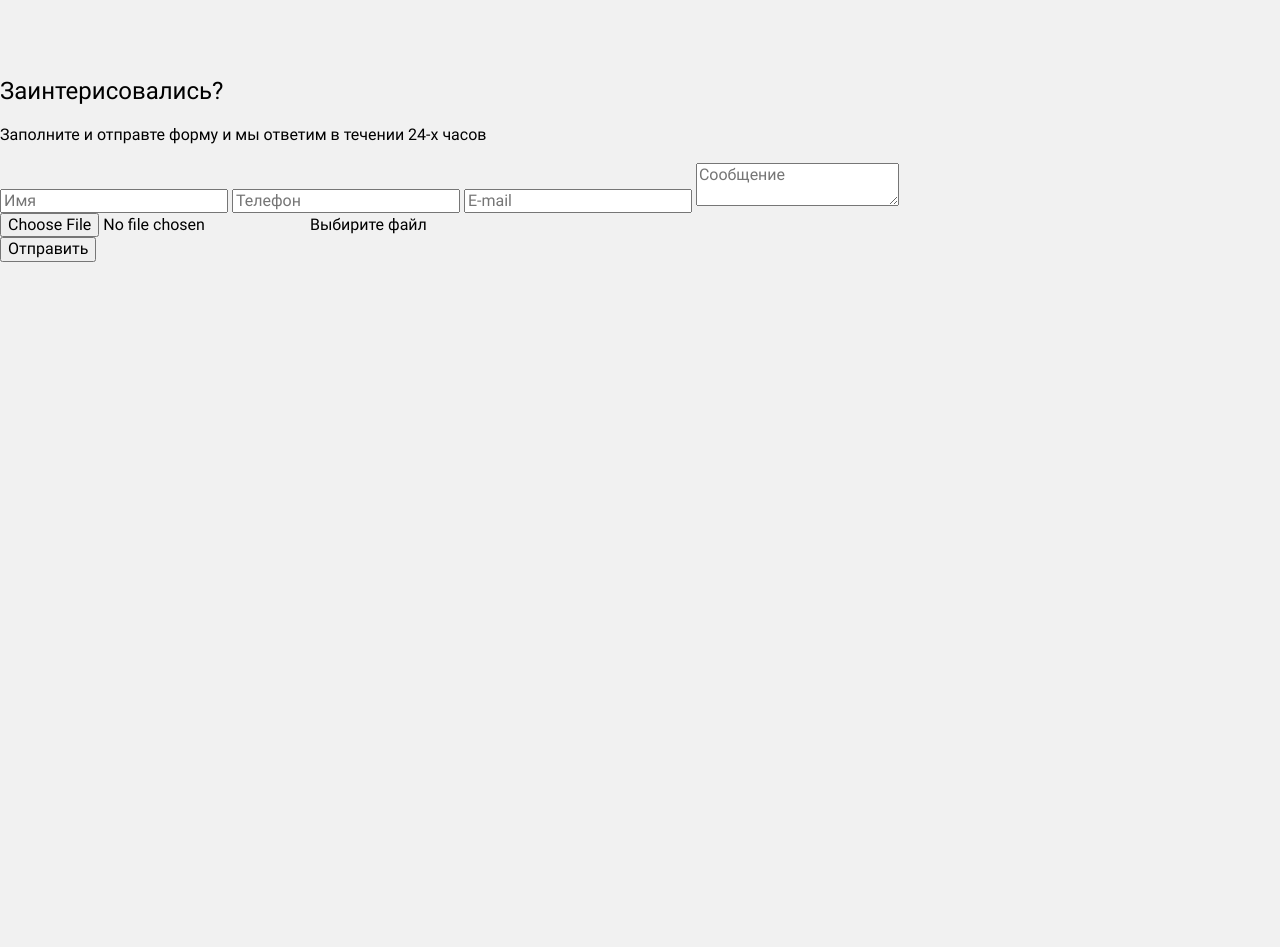
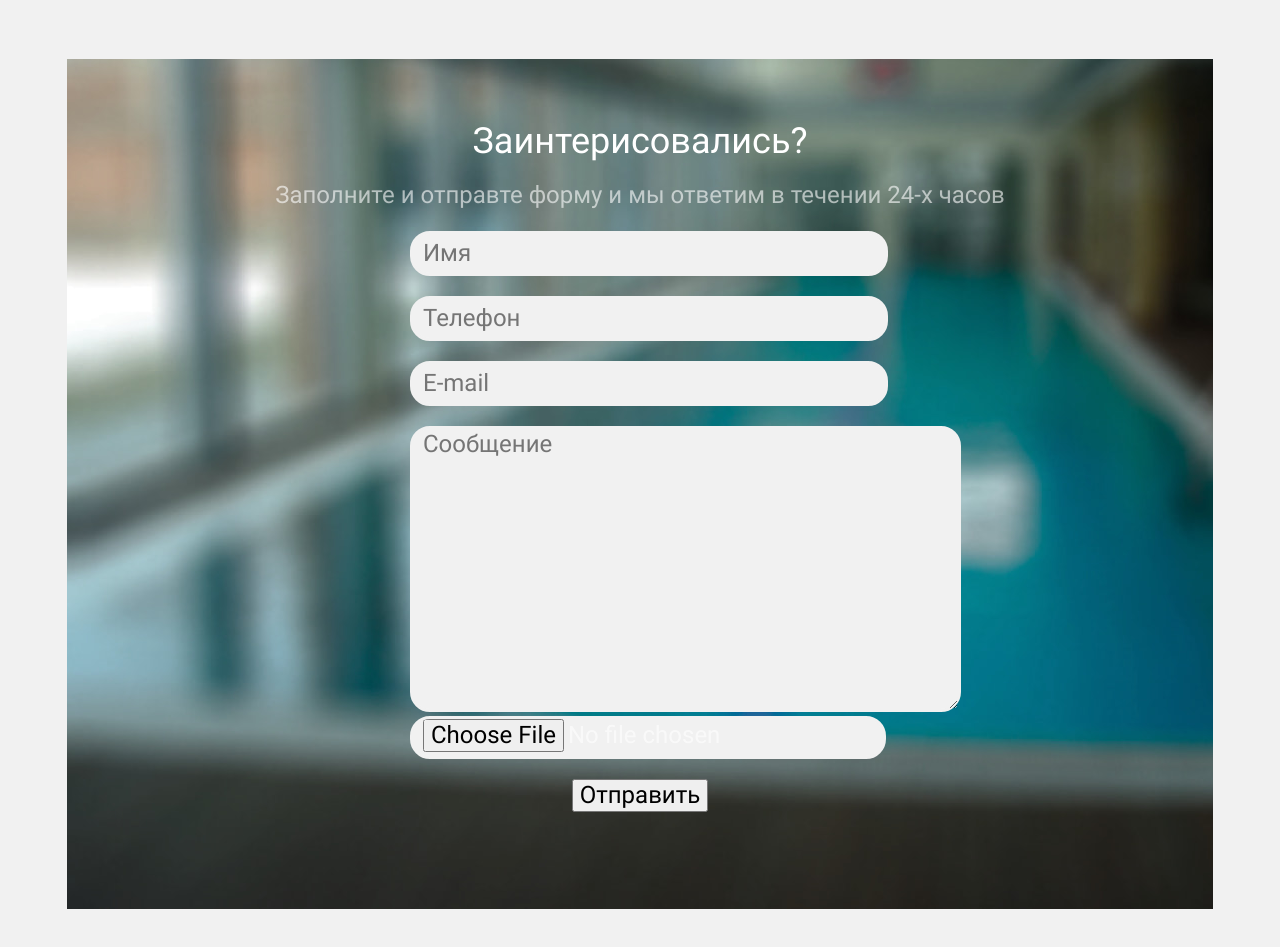
Before and after one commit to kirill-782001/Kema, a plain HTML site: page index.html in a window 1280 px wide. Shown: the part 1260-2207 px from the top of the page. Before the commit the page ends 1522 px from the top, so only its background shows below. Drawn offline with Linux system fonts and the light colour scheme.

Commit message:
pause
Наведен порядок в CSS.
Осталась:
Блок с формой;
Подвал.

```diff
--- a/css/style.css
+++ b/css/style.css
@@ -19,16 +19,19 @@
 body {
   margin: auto;
   padding: 0;
-  background-color: #f1f1f1;
+
   font-family: 'Roboto', 'Arial', sans-serif;
   font-style: normal;
   font-size: 16px;
   line-height: 24px;
+
+  background-color: #f1f1f1;
   color: black;
 }
 
 a {
   text-decoration: none;
+
   color: black;
 }
 
@@ -36,10 +39,13 @@ a {
 imput[tupe="chekbox"].visually-hidden,
 imput[tupe="radio"].visually-hidden {
   position: absolute;
+
   width: 1px;
   height: 1px;
   margin: -1px;
+
   border: 0;
+
   white-space: nowrap;
   clip-path: inset(100%);
   clip: rect(0 0 0 0);
@@ -56,6 +62,7 @@ imput[tupe="radio"].visually-hidden {
   display: flex;
   justify-content: space-between;
   align-items: center;
+
   width: 1146px;
   margin: 0 auto;
   padding: 40px 0;
@@ -69,6 +76,7 @@ imput[tupe="radio"].visually-hidden {
 .site-nav {
   display: flex;
   justify-content: space-between;
+
   width: 890px;
   margin: 0;
   padding: 0;
@@ -76,20 +84,21 @@ imput[tupe="radio"].visually-hidden {
 }
 
 .header-link {
+  padding: 10px 10px;
+
   font-weight: 700;
-  padding: 10px 10px;
 }
 
 .site-nav a:hover,
 .site-nav a:focus {
   color: #4682B4;
-  /*border: 3px solid #87CEFA;*/
   outline: none;
 }
 
 .features {
   width: 100%;
   min-height: 320px;
+
   background: radial-gradient(50% 50% at 50% 50%,
   rgba(135, 206, 250, 0) 0%, #87CEFA 96.15%);
 }
@@ -97,9 +106,10 @@ imput[tupe="radio"].visually-hidden {
 .features-wrapper {
   display: flex;
   justify-content: space-between;
+
+  max-width: 1146px;
   margin: 0 auto;
   padding-top: 20px;
-  max-width: 1146px;
 }
 
 .features-container {
@@ -107,43 +117,50 @@ imput[tupe="radio"].visually-hidden {
   flex-direction: column;
   justify-content: space-between;
   align-items: center;
-  padding-top: 40px;
+
   max-width: 566px;
   max-height: 220px;
+  padding-top: 40px;
 }
 
 .features-subtitle {
+  margin: 0;
+
   font-weight: 700;
   font-size: 30px;
-  margin: 0;
   /*временно*/
 }
 
 .features-text {
+  margin: 0;
+
   font-weight: 700;
   font-size: 16px;
   line-height: 25px;
   text-align: center;
-  margin: 0;
   /*временно*/
   color: rgba(0, 0, 0, 0.6);
 }
 
 .features-link {
   padding: 11px 26px;
-  background: #4682B4;
-  border-radius: 30px;
-  border: none;
+
   font-weight: 700;
   font-size: 24px;
   line-height: 28px;
   color: #F1F1F1;
+
+  border: none;
+  border-radius: 30px;
+  background: #4682B4;
 }
 
 .features-link:hover,
 .features-link:focus {
+  color: #4682B4;
+
   background: #f1f1f1;
-  color: #4682B4;
+
   outline: none;
 }
 
@@ -162,6 +179,7 @@ imput[tupe="radio"].visually-hidden {
   display: flex;
   flex-direction: column;
   align-items: center;
+
   max-width: 1146px;
   min-height: 646px;
   margin: 0 auto;
@@ -171,14 +189,16 @@ imput[tupe="radio"].visually-hidden {
 .services-container {
   display: flex;
   justify-content: space-between;
+
   width: 100%;
   padding-top: 60px;
 }
 
 .services-subject {
+  margin: 0;
+
   font-weight: 700;
   font-size: 36px;
-  margin: 0;
   color: #4682B4;
 }
 
@@ -186,38 +206,46 @@ imput[tupe="radio"].visually-hidden {
   display: flex;
   flex-direction: column;
   justify-content: space-between;
+
   width: 355px;
+
   background: white;
   box-shadow: 4px 6px 10px #4682B4;
   border-radius: 30px;
 }
 
 .services-subtitle {
+  margin: 19px 0;
+
   font-weight: 700;
   font-size: 24px;
   text-align: center;
-  margin: 19px 0;
   color: #4682B4;
 }
 
 .services-text {
   margin: 10px 30px;
+
   text-align: center;
   line-height: 20px;
 }
 
 .services-link {
   display: flex;
+
   height: 60px;
+
   border-top: 3px solid #4682B4;
   border-radius: 0 0 29px 29px;
 }
 
 .services-link a {
   padding: 18px 115px;
+
   font-weight: 700;
   font-size: 24px;
   color: #4682B4;
+
   border-radius: 0 0 29px 29px;
 }
 
@@ -225,165 +253,75 @@ imput[tupe="radio"].visually-hidden {
 .services-link:focus,
 .services-link a:hover,
 .services-link a:focus {
+  color: white;
+
   background-color: #4682B4;
-  color: white;
+
   outline: none;
 }
 
-/* .form {
+.form {
   width: 100%;
-  background-color: #4682B4;
+  min-height: 850px;
+
 }
 
 .wrapper-form {
   width: 1146px;
+  min-height: 850px;
+  margin: 0 auto;
+  padding-top: 40px;
+
+  font-size: 24px;
+  font-weight: 700;
+  text-align: center;
+  color: rgba(255, 255, 255, 0.6);
+
+
+  background-image: url("../img/background.jpg");
+  background-repeat: no-repeat;
+}
+
+.wrapper-form h2 {
+  font-size: 36px;
+  color: #ffffff;
+}
+
+.connectoin-form {
+  max-width: 460px;
   margin: 0 auto;
 }
 
-.wrapper-form h2 {
-  margin: 0;
-  padding-top: 40px;
-  text-align: center;
-  font-weight: 700;
-  font-size: 36px;
-  color: #ffffff;
-}
-.wrapper-form p {
-  margin: 0;
-  padding-top: 21px;
-  text-align: center;
-  font-size: 24px;
-  font-weight: 700;
-  color: #B8BEB9;
-}
-
-.appointment-form {
-  padding-top: 37px;
+.connection-item {
+  width: 460px;
   margin: 0 auto;
 }
 
-.appointment-form input[type="file"] {
-  display: none;*/                          /* скрываем input file */
+.connection-item input {
+  width: 460px;
+  height: 37px;
+  margin-bottom: 20px;
+  padding-left: 10px;
+
+  font-size: 24px;
+
+  background: #f1f1f1;
+  border-radius: 20px;
+  border: 3px solid #f1f1f1;
 }
-/*
-.appointment-form div input {
-  width: 100%;
-  height: 37px;
+
+.connection-item textarea {
+  padding-left: 10px;
+
   background-color: #f1f1f1;
   border-radius: 20px;
   border: 3px solid #f1f1f1;
-  margin-bottom: 20px;
-  padding-left: 10px;
-  font-size: 24px;
 }
 
-.appointment-form div textarea {
-  min-width: 460px;
-  min-height: 292px;
-  border-radius: 20px;
-  border: 3px solid #f1f1f1;
-  margin-bottom: 20px;
-  padding-left: 10px;
-  font-size: 24px;
-}
-
-.appointment-form div input:hover,
-.appointment-form div input:focus,
-.appointment-form textarea:hover,
-.appointment-form textarea:focus {
-  border: 3px solid #87CEFA;
+.connection-form input:hover,
+.connection-form input:focus,
+.connection-form textarea:hover,
+.connection-form textarea:focus {
+  border: 3px solid #4682B4;
   outline: none;
 }
-
-.appointment-form div {
-  margin: 0 auto;
-  max-width: 460px;
-}
-
-.file-form {
-  position: relative;
-  overflow: hidden;
-  width: 250px;
-  height: 37px;
-  background: #f1f1f1;
-  border-radius: 20px;
-  border: 3px solid #f1f1f1;
-  color: gray;
-  font-size: 20px;
-  font-weight: 700;
-  text-align: center;
-}
-
-.file-form:hover,
-.file-form:focus {
-  border: 3px solid #87CEFA;
-}
-
-.file-form label {
-  display: block;
-  position: absolute;
-  top: 0;
-  left: 0;
-  width: 100%;
-  height: 100%;
-  cursor: pointer;
-}
-
-.file-form span {
-  line-height: 40px;
-} */
-
-
-
-/* .form {
-  width: 100%;
-  max-height: 850px;
-  padding: 40px 0;
-  background-color: gray;
-}
-
-.wrapper-form {
-  width: 1146px;
-  max-height: 850px;
-  margin: 0 auto;
-  text-align: center;
-}
-
-.wrapper-form h2 {
-  margin: 0;
-  font-weight: 700;
-  font-size: 36px;
-  padding-bottom: 28px;
-  color: #ffffff;
-}
-
-.wrapper-form p {
-  margin: 0;
-  padding: 34px;
-  font-size: 24px;
-  font-weight: 700;
-  color: #B8BEB9;
-}
-
-.appointment-form {
-  display: flex;
-  flex-direction: column;
-  margin: 0 auto;
-  width: 460px;
-}
-
-.appointment-form input {
-  max-width: 460px;
-  height: 40px;
-  border-radius: 20px;
-  border: 0;
-  background: #f1f1f1;
-  box-shadow: inset 0px 0px 4px 6px rgba(0, 0, 0, 0.3);
-  margin-bottom: 20px;
-  padding: 0;
-} */
-
-/* .appointment-form input:hover,
-.appointment-form input:focus {
-  border: 3px solid #4682B4;
-} */
--- a/index.html
+++ b/index.html
@@ -94,25 +94,28 @@
          <div class="wrapper-form">
             <h2>Заинтерисовались?</h2>
             <p>Заполните и&nbsp;отправте форму и&nbsp;мы&nbsp;ответим в&nbsp;течении 24-х часов</p>
-            <form class="appointment-form">
-               <div>
-                  <!-- <label class="visually-hidden" for="name-form">Имя</label> -->
-                  <input type="text" name="text" placeholder="Имя">
-                  <!-- <label class="visually-hidden" for="name-form">Телефон</label> -->
-                  <input type="tel" placeholder="Телефон">
-                  <!-- <label class="visually-hidden" for="name-form">E-mail</label> -->
-                  <input type="email" placeholder="E-mail">
-                  <!-- <label class="visually-hidden" for="name-form">Сообщение</label> -->
-                  <textarea placeholder="Сообщение"></textarea>
+            <form class="connection-form" action="https://echo.htmlacademy.ru" method="post">
+               <div class="connection-item">
+                  <label class="visually-hidden" for="connection-name">Имя</label>
+                  <input id="connection-name" type="text" name="name" placeholder="Имя">
                </div>
-               <div class="file-form">
-                  <label>
-                     <input type="file">
-                     <span>Выбирите файл</span>
-                  </label>
+               <div class="connection-item">
+                  <label class="visually-hidden" for="connection-phone">Телефон</label>
+                  <input id="connection-phone" type="tel" name="phone" placeholder="Телефон">
                </div>
-               <button type="submit">Отправить</button>
-
+               <div class="connection-item">
+                  <label class="visually-hidden" for="connection-email">E-mail</label>
+                  <input id="connection-email" type="email" name="email" placeholder="E-mail">
+               </div>
+               <div class="connection-item">
+                  <label class="visually-hidden" for="connection-text">Сообщение</label>
+                  <textarea id="connection-text" name="text" rows="10" cols="37" placeholder="Сообщение"></textarea>
+               </div>
+               <div class="connection-item">
+                  <label class="visually-hidden" for="connection-file">Выберите файл для загрузки</label>
+                  <input id="connection-file" type="file" name="file">
+               </div>
+               <button class="button button-connection" type="submit">Отправить</button>
             </form>
          </div>
       </section>
```
